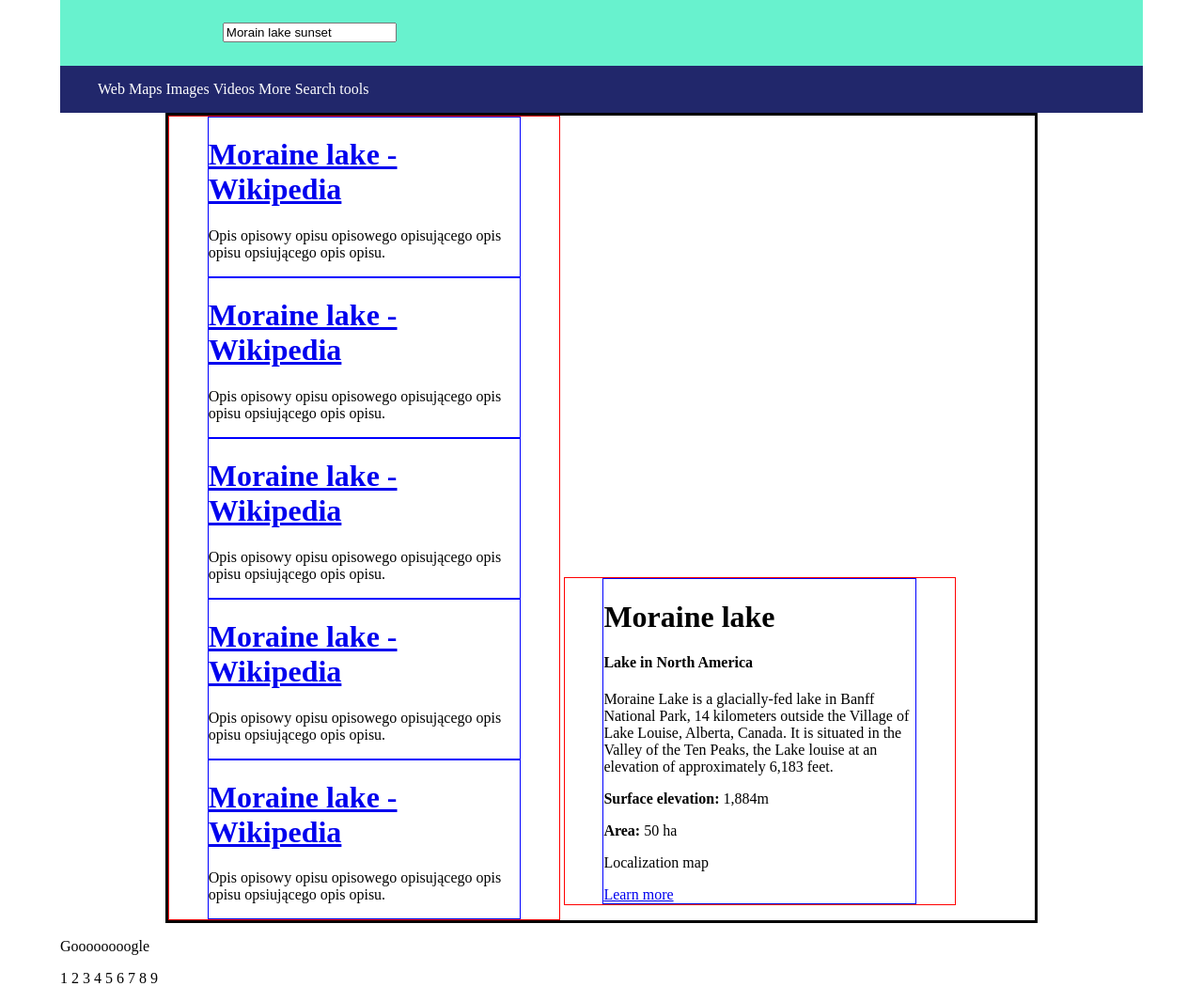
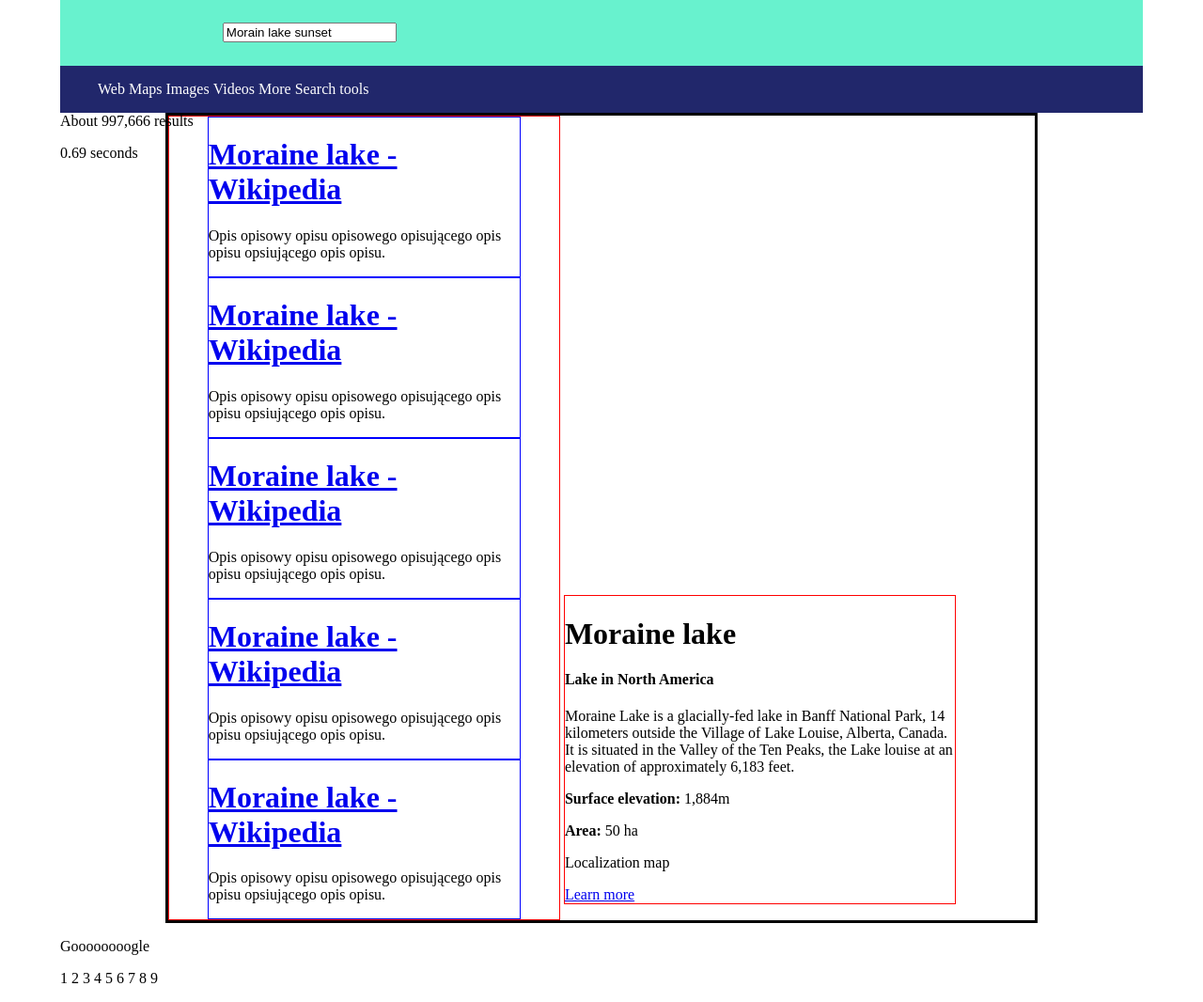
Before and after one commit to bartekh21/frontend, a plain HTML site: page google.html in a window 1280 px wide. Shown: the part 180-1246 px from the top of the page at 94% size. Drawn offline with Linux system fonts and the light colour scheme.

Commit message:
Update google.html

```diff
--- a/google.html
+++ b/google.html
@@ -38,11 +38,11 @@
 					<a href="search-tools.html">Search tools</a>
 				</li>
 			</ul>
+      <div class="results-amount">
+       <p>About 997,666 results</p>
+       <p>0.69 seconds</p>
 		</nav>
-		<!-- <div class="results-amount">
-			<p>About 997,666 results</p>
-			<p>0.69 seconds</p>
-		</div> -->
+		</div>
 	</div>
 	</div>
 	<div class="main-content">
@@ -69,12 +69,12 @@
 			</div>
 		</div>
 		<div class="short-info">
-		<div class="a">
+		<div class="no-idea-how-to-name-that">
 			<div class="picture">
 				<h1>Moraine lake</h1>
 				<h4>Lake in North America</h4>
 			</div>
-			<div>
+			<div class="description">
 				<p>Moraine Lake is a glacially-fed lake in Banff National Park, 14 kilometers outside the Village of Lake Louise, Alberta, Canada. It is situated in the Valley of the Ten Peaks, the Lake louise at an elevation of approximately 6,183 feet.</p>
 				<p><strong>Surface elevation:</strong> 1,884m</p>
 				<p><strong>Area:</strong> 50 ha</p>
@@ -82,7 +82,7 @@
 			<div class="localization">
 				<p>Localization map</p>
 			</div>
-			<div>
+			<div class="learn-more">
 				<a href="learn-more.html">Learn more</a>
 			</div>
 		</div>
```
